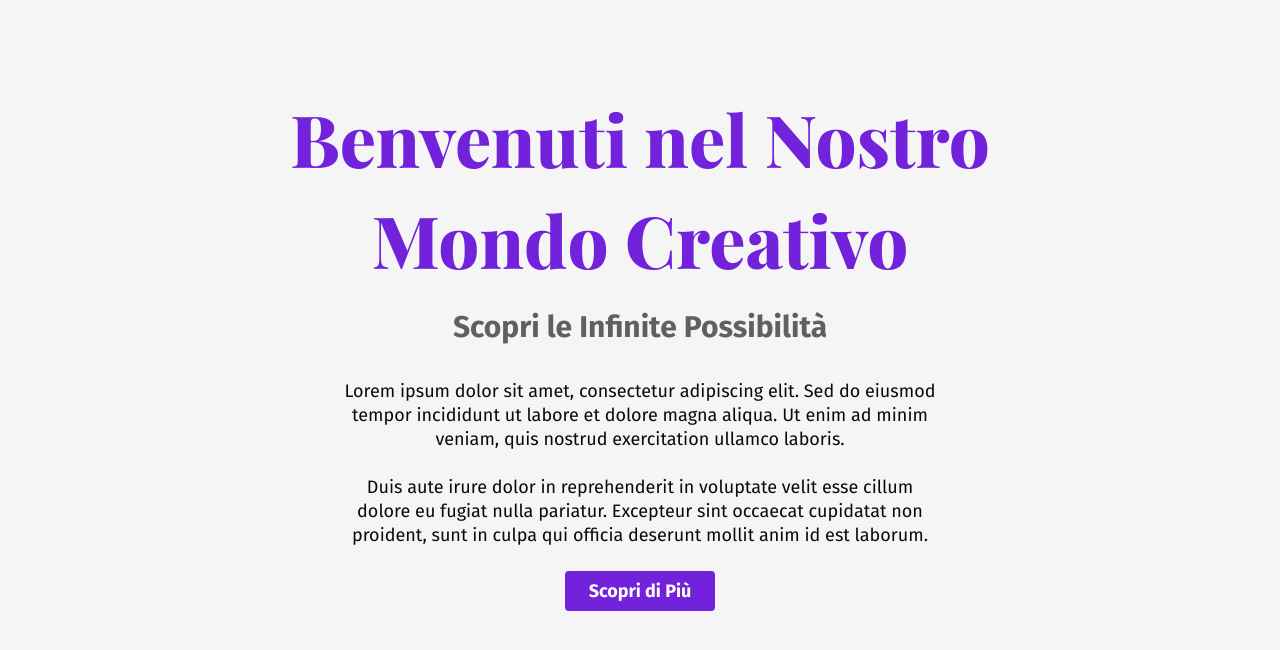
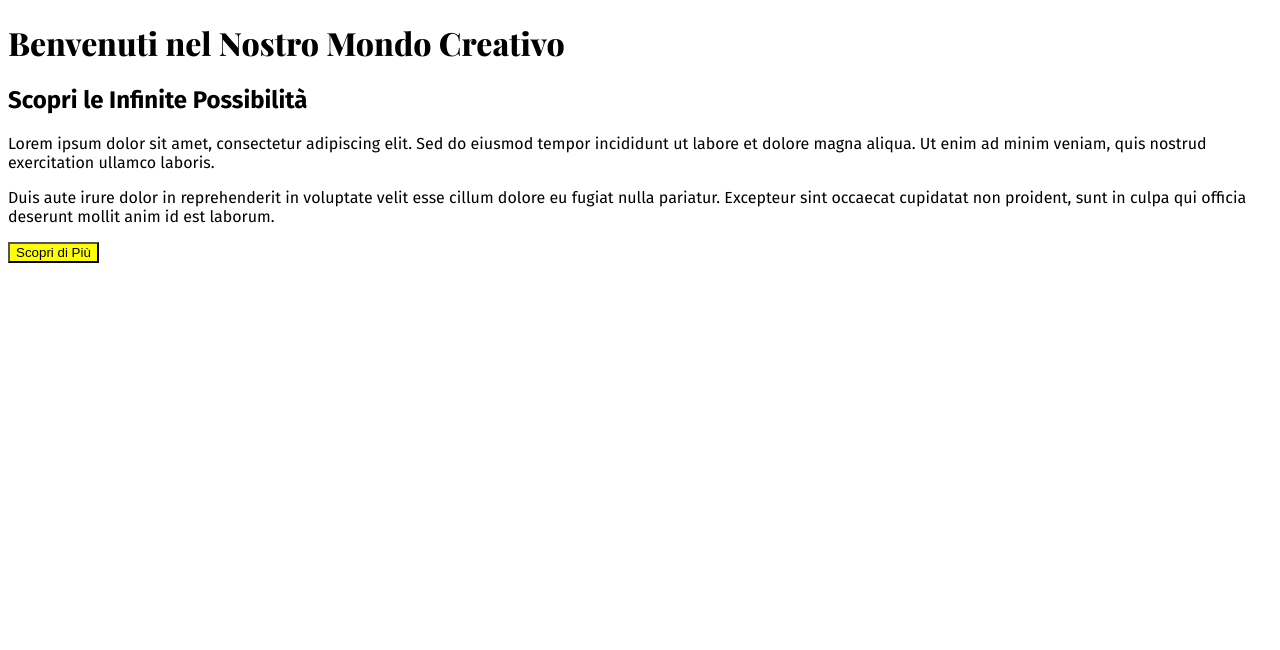
Before and after one commit to federica-uiux/figmatokens, a website: page index-page.html in a window 1280 px wide. Drawn offline with nearby package versions, Linux system fonts and the light colour scheme.

Commit message:
Add files via upload

```diff
--- a/index-page.html
+++ b/index-page.html
@@ -1,93 +1,32 @@
+
 <!DOCTYPE html>
 <html lang="it">
 <head>
     <meta charset="UTF-8">
     <meta name="viewport" content="width=device-width, initial-scale=1.0">
-    <title>Il Nostro Mondo Creativo</title>
+    <title>Design System Demo</title>
     <link rel="stylesheet" href="styles.css">
     <!-- Caricamento dei font con i pesi specifici definiti nei token -->
-  <link href="https://fonts.googleapis.com/css2?family=Playfair+Display:wght@800&amp;family=Fira+Sans:wght@400;700&amp;display=swap" rel="stylesheet">
-   <!-- Metadati per assicurare il corretto rendering dei colori -->
+    <link href="https://fonts.googleapis.com/css2?family=Playfair+Display:wght@800&family=Fira+Sans:wght@400;700&display=swap" rel="stylesheet">
+    <!-- Metadati per assicurare il corretto rendering dei colori -->
     <meta name="color-scheme" content="light">
-    <style>
-        body {
-            margin: 0;
-            background-color: var(--grey10);
-            color: var(--grey90);
-            font-family: var(--font-families-fira-sans);
-            line-height: var(--line-heights-0);
-        }
-
-        .container {
-            max-width: 1200px;
-            margin: 0 auto;
-            padding: 40px 20px;
-        }
-
-        .hero-section {
-            text-align: center;
-            max-width: 800px;
-            margin: 0 auto;
-        }
-
-        .title {
-            font-family: var(--font-families-playfair-display);
-            font-weight: var(--font-weights-playfair-display-0);
-            font-size: var(--font-size-6);
-            color: var(--accent);
-            margin-bottom: var(--medium);
-            line-height: var(--line-heights-1);
-        }
-
-        .subtitle {
-            font-family: var(--font-families-fira-sans);
-            font-weight: var(--font-weights-fira-sans-2);
-            font-size: var(--font-size-4);
-            color: var(--grey40);
-            margin-bottom: 40px;
-        }
-
-        .content {
-            font-size: var(--font-size-1);
-            max-width: 600px;
-            margin: 0 auto;
-        }
-
-        p {
-            margin-bottom: 24px;
-        }
-
-        .cta {
-            display: inline-block;
-            background-color: var(--accent);
-            color: var(--white);
-            text-decoration: none;
-            padding: 8px 24px;
-            border-radius: 4px;
-            font-weight: var(--font-weights-fira-sans-2);
-            font-size: var(--font-size-1);
-            transition: background-color 0.3s ease;
-        }
-
-        .cta:hover {
-            background-color: var(--accent);
-        }
-    </style>
 </head>
 <body>
     <main class="container">
-        <div class="hero-section">
-            <h1 class="title">Benvenuti nel Nostro Mondo Creativo</h1>
-            <h2 class="subtitle">Scopri le Infinite Possibilità</h2>
+        <!-- H1 utilizzando il token typography.H1 -->
+        <h1 style="font-family: var(--font-families-playfair-display);">Benvenuti nel Nostro Mondo Creativo</h1>
 
-            <div class="content">
-                <p>Lorem ipsum dolor sit amet, consectetur adipiscing elit. Sed do eiusmod tempor incididunt ut labore et dolore magna aliqua. Ut enim ad minim veniam, quis nostrud exercitation ullamco laboris.</p>
+        <!-- H2 utilizzando il token typography.H2 -->
+        <h2 style="font-family: var(--font-families-fira-sans);">Scopri le Infinite Possibilità</h2>
 
-                <p>Duis aute irure dolor in reprehenderit in voluptate velit esse cillum dolore eu fugiat nulla pariatur. Excepteur sint occaecat cupidatat non proident, sunt in culpa qui officia deserunt mollit anim id est laborum.</p>
+        <!-- Paragrafo large utilizzando il token typography.P large -->
+        <p class="p-large" style="font-family: var(--font-families-fira-sans);">Lorem ipsum dolor sit amet, consectetur adipiscing elit. Sed do eiusmod tempor incididunt ut labore et dolore magna aliqua. Ut enim ad minim veniam, quis nostrud exercitation ullamco laboris.</p>
 
-                <a href="#" class="cta">Scopri di Più</a>
-            </div>
-        </div>
+        <!-- Paragrafo medium utilizzando il token typography.P medium -->
+        <p class="p-medium" style="font-family: var(--font-families-fira-sans);">Duis aute irure dolor in reprehenderit in voluptate velit esse cillum dolore eu fugiat nulla pariatur. Excepteur sint occaecat cupidatat non proident, sunt in culpa qui officia deserunt mollit anim id est laborum.</p>
+
+        <!-- Button utilizzando il token typography.Cta e colors.Primary -->
+        <button class="cta-button" style="background-color: var(--primary);">Scopri di Più</button>
     </main>
 </body>
 </html>
--- a/styles.css
+++ b/styles.css
@@ -11,23 +11,34 @@
   --info: #17a2b8;
   --warning: #ffc107;
   --error: #dc3545;
-  --font-families-playfair-display: 'Playfair Display', serif;
-  --font-families-fira-sans: 'Fira Sans', sans-serif;
+  --font-families-playfair-display: Playfair Display;
+  --font-families-fira-sans: Fira Sans;
   --line-heights-0: 150%;
   --line-heights-1: 140%;
-  --font-weights-playfair-display-0: 800;
-  --font-weights-fira-sans-1: 400;
-  --font-weights-fira-sans-2: 700;
-  --font-size-0: 16px;
-  --font-size-1: 18px;
-  --font-size-2: 22px;
-  --font-size-3: 24px;
-  --font-size-4: 30px;
-  --font-size-5: 36px;
-  --font-size-6: 72px;
-  --letter-spacing-0: 0;
-  --letter-spacing-1: -0.01em;
+  --font-weights-playfair-display-0: ExtraBold;
+  --font-weights-fira-sans-1: Regular;
+  --font-weights-fira-sans-2: Bold;
+  --font-size-0: 16;
+  --font-size-1: 18;
+  --font-size-2: 22;
+  --font-size-3: 24;
+  --font-size-4: 30;
+  --font-size-5: 36;
+  --font-size-6: 72;
+  --letter-spacing-0: 0%;
+  --letter-spacing-1: -1%;
   --paragraph-spacing-0: 0;
-  --small: 4px;
-  --medium: 8px;
+  --h1: [object Object];
+  --h2: [object Object];
+  --h3: [object Object];
+  --h4: [object Object];
+  --p-large: [object Object];
+  --p-medium: [object Object];
+  --p-small: [object Object];
+  --cta: [object Object];
+  --text-case-none: none;
+  --text-decoration-none: none;
+  --paragraph-indent-0: 0px;
+  --small: 4;
+  --medium: 8;
 }
```
